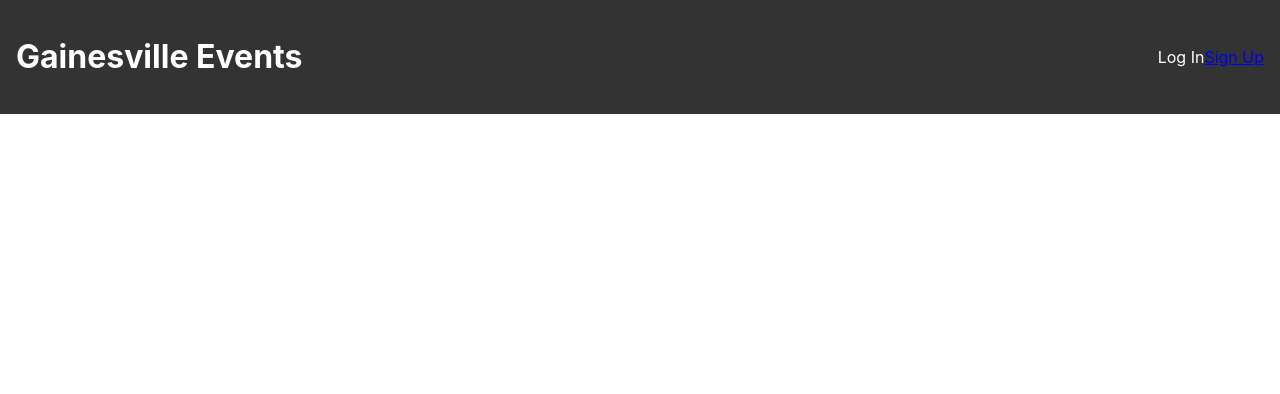
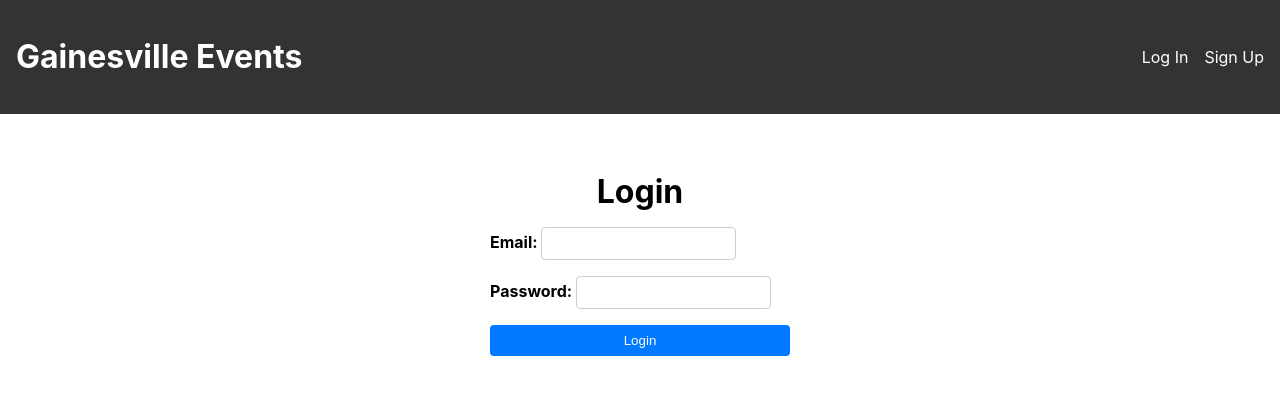
Before and after one commit to SkSadaf/GNV-Event-Tracker, a React (Create React App) app in the folder Frontend/gnv-event-tracker/: page /login in a window 1280 px wide. Shown: the top 394 px of the page. Built offline with nearby package versions, Linux system fonts and the light colour scheme.

Commit message:
Added login page and styling
Co-authored-by: sparsh-rathi <sparsh-rathi@users.noreply.github.com>

```diff
--- a/Frontend/gnv-event-tracker/package.json
+++ b/Frontend/gnv-event-tracker/package.json
@@ -3,6 +3,7 @@
   "version": "0.1.0",
   "private": true,
   "dependencies": {
+    "axios": "^1.7.9",
     "cra-template": "1.2.0",
     "fs": "^0.0.1-security",
     "json-server": "^1.0.0-beta.3",
--- a/Frontend/gnv-event-tracker/src/App.js
+++ b/Frontend/gnv-event-tracker/src/App.js
@@ -3,6 +3,7 @@ import './App.css';
 import Header from './Header';
 import Main from './Main';
 import SignUp from './SignUp';
+import Login from './Login';
 import { BrowserRouter as Router, Routes, Route } from 'react-router-dom';
 
 function App() {
@@ -12,6 +13,7 @@ function App() {
         <Header />
         <Routes>
           <Route path="/signup" element={<SignUp />} />
+          <Route path="/login" element={<Login />} />
           <Route path="/" element={<Main />} />
         </Routes>
       </div>
--- a/Frontend/gnv-event-tracker/src/Header.js
+++ b/Frontend/gnv-event-tracker/src/Header.js
@@ -9,9 +9,8 @@ const Header = () => {
       </div>
       <nav>
         <ul>
-          <li><a href="#">Log In</a></li>
-          {/* <li><a href="#">Sign Up</a></li> */}
-          <Link to="/signup">Sign Up</Link>
+          <li><a href="/login">Log In</a></li>
+          <li><a href="/signup">Sign Up</a></li>
         </ul>
       </nav>
     </header>
--- /dev/null
+++ b/Frontend/gnv-event-tracker/src/Login.js
@@ -0,0 +1,48 @@
+// src/Login.js
+import React, { useState } from 'react';
+import userData from './data/db.json';
+import './styles/Login.css';
+
+const Login = () => {
+  const [email, setEmail] = useState('');
+  const [password, setPassword] = useState('');
+
+  const handleSubmit = (e) => {
+    e.preventDefault();
+    const user = userData.find((user) => user.email === email && user.password === password);
+
+    if (user) {
+      alert(`Welcome ${user.username}!`);
+    } else {
+      alert('Invalid credentials. Please sign up before logging in.');
+    }
+  };
+  return (
+    <div className="login-container">
+      <h2>Login</h2>
+      <form className="login-form" onSubmit={handleSubmit}>
+        <div>
+          <label htmlFor="email">Email: </label>
+          <input
+            type="email"
+            id="email"
+            value={email}
+            onChange={(e) => setEmail(e.target.value)}
+          />
+        </div>
+        <div>
+          <label htmlFor="password">Password: </label>
+          <input
+            type="password"
+            id="password"
+            value={password}
+            onChange={(e) => setPassword(e.target.value)}
+          />
+        </div>
+        <button type="submit">Login</button>
+      </form>
+    </div>
+  );
+};
+
+export default Login;
--- a/Frontend/gnv-event-tracker/src/data/db.json
+++ b/Frontend/gnv-event-tracker/src/data/db.json
@@ -1,9 +1,13 @@
-{
-    "users": [
-        {
-            "username": "john_doe",
-            "email": "john.doe@example.com",
-            "password": "mypassword"
-          }
-    ]
-}
+
+[
+    {
+      "username": "user1",
+      "email": "user1@example.com",
+      "password": "password1"
+    },
+    {
+      "username": "user2",
+      "email": "user2@example.com",
+      "password": "password2"
+    }
+  ]
--- /dev/null
+++ b/Frontend/gnv-event-tracker/src/styles/Login.css
@@ -0,0 +1,44 @@
+.login-container {
+    display: flex;
+    flex-direction: column;
+    align-items: center;
+    margin-top: 2rem;
+  }
+
+  .login-container h2 {
+    font-size: 2rem;
+    margin-bottom: 1rem;
+  }
+
+  .login-form {
+    display: flex;
+    flex-direction: column;
+    width: 300px;
+  }
+
+  .login-form div {
+    margin-bottom: 1rem;
+  }
+
+  .login-form label {
+    font-weight: bold;
+  }
+
+  .login-form input {
+    padding: 0.5rem;
+    border: 1px solid #ccc;
+    border-radius: 4px;
+  }
+
+  .login-form button {
+    padding: 0.5rem 1rem;
+    background-color: #007bff;
+    color: #fff;
+    border: none;
+    border-radius: 4px;
+    cursor: pointer;
+  }
+
+  .login-form button:hover {
+    background-color: #0056b3;
+  }
```
Also changed, not shown: 1 other file (tests, documents, lock files or other folders).
